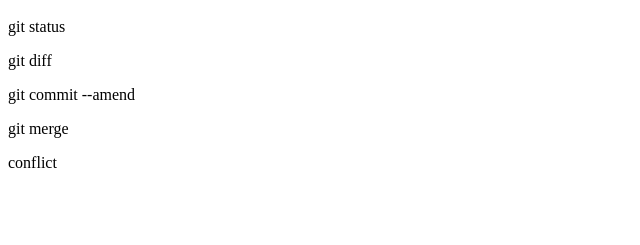
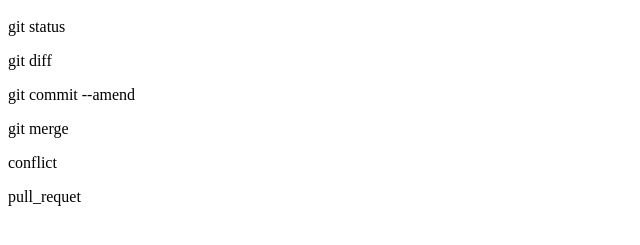
Before and after one commit to hirayamas/git_tutorial, a plain HTML site: page index.html in a window 1280 px wide. Shown: the part 57-302 px from the top of the page, without its empty margins (0-640 px from the left). Drawn offline with Linux system fonts and the light colour scheme.

Commit message:
pullrequest

```diff
--- a/index.html
+++ b/index.html
@@ -4,3 +4,4 @@
 <p>git commit --amend</p>
 <p>git merge</p>
 <p>conflict</p>
+<p>pull_requet</p>
```
